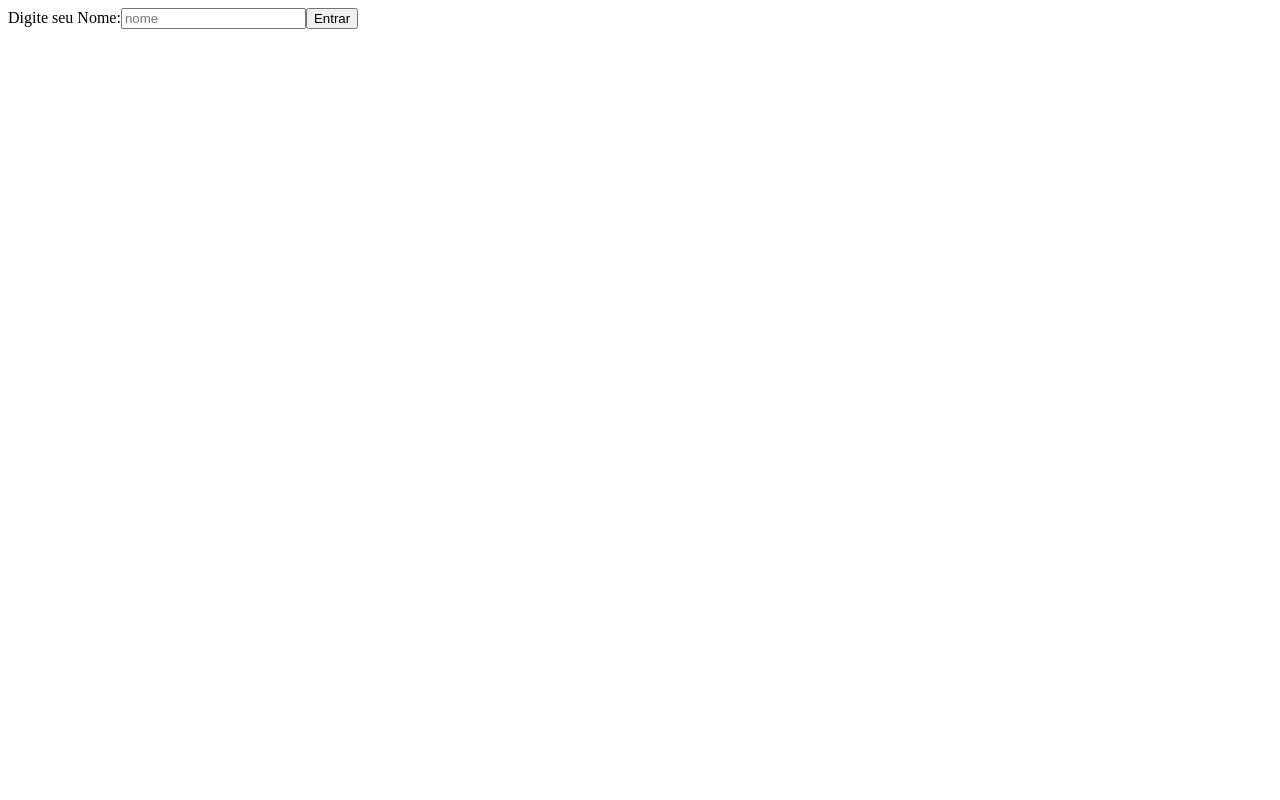
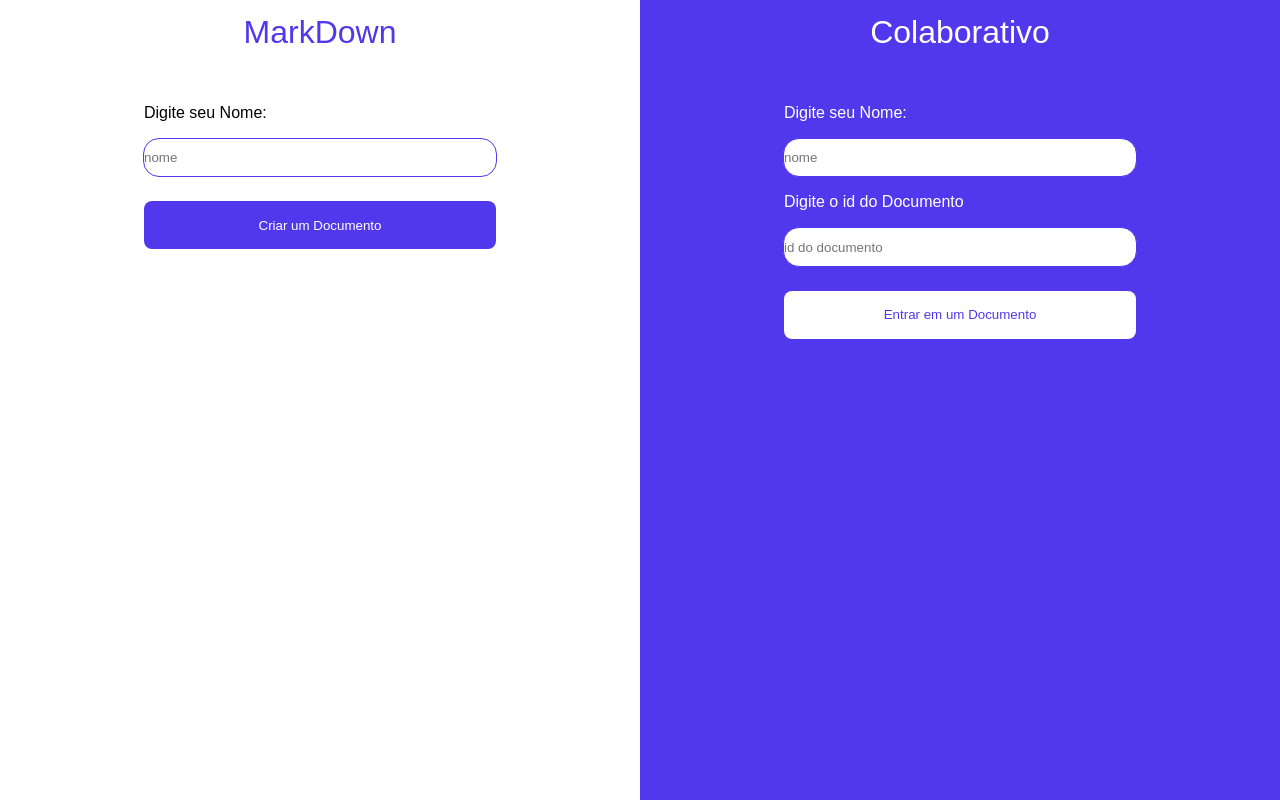
Before and after one commit to felipebaloneker/markdown-colaborated, a React (Create React App) app in the folder client/: page / in a window 1280 px wide. Built offline with nearby package versions, Linux system fonts and the light colour scheme.

Commit message:
updated login style

```diff
--- a/client/package.json
+++ b/client/package.json
@@ -10,6 +10,7 @@
     "react-dom": "^18.1.0",
     "react-router-dom": "^6.3.0",
     "react-scripts": "5.0.1",
+    "sass": "^1.51.0",
     "socket.io-client": "^4.5.0",
     "web-vitals": "^2.1.0"
   },
--- a/client/src/App.css
+++ /dev/null
@@ -1,38 +0,0 @@
-.App {
-  text-align: center;
-}
-
-.App-logo {
-  height: 40vmin;
-  pointer-events: none;
-}
-
-@media (prefers-reduced-motion: no-preference) {
-  .App-logo {
-    animation: App-logo-spin infinite 20s linear;
-  }
-}
-
-.App-header {
-  background-color: #282c34;
-  min-height: 100vh;
-  display: flex;
-  flex-direction: column;
-  align-items: center;
-  justify-content: center;
-  font-size: calc(10px + 2vmin);
-  color: white;
-}
-
-.App-link {
-  color: #61dafb;
-}
-
-@keyframes App-logo-spin {
-  from {
-    transform: rotate(0deg);
-  }
-  to {
-    transform: rotate(360deg);
-  }
-}
--- a/client/src/App.jsx
+++ b/client/src/App.jsx
@@ -2,6 +2,7 @@ import Login from './views/Login'
 import { BrowserRouter, Route, Routes } from 'react-router-dom'
 import Home from './views/Home'
 import { AuthContextProvider } from './context/AuthContext'
+import './App.scss'
 
 function App() {
   return(
--- /dev/null
+++ b/client/src/App.scss
@@ -0,0 +1,21 @@
+*{
+	margin:0;
+	padding:0;
+}
+body{
+  font-family: 'Poppins', sans-serif;
+	overflow-x: hidden;
+}
+.app{
+  width:100%;
+  .app_wrp{
+      width: 100%;
+      max-width: 1280px;
+      overflow: hidden;
+  }
+}
+:root{
+  --background-color:#5138ED;
+  --button-color:#5138ED;
+  --light-color:#fff;
+}
--- a/client/src/views/Login/index.jsx
+++ b/client/src/views/Login/index.jsx
@@ -1,17 +1,20 @@
-import io from 'socket.io-client'
+import io from 'socket.io-client';
 import {useState } from 'react';
 import {useNavigate} from 'react-router-dom'
 import {useAuth} from '../../hook/useAuth';
+import './styles.scss'
 
 function Login(){
     const [name,setName] = useState('')
+    const [room,setRoom] = useState('')
     const navigate = useNavigate()
     const {user,setUser} = useAuth()
+
     if(user){
       navigate(`/markdown`)
     }
-    const onSubmit=(e)=>{
 
+    const loginInDocument=(e)=>{
       e.preventDefault()
       setUser(name)
       // const socket = io.connect('http://localhost:4000');
@@ -21,17 +24,47 @@ function Login(){
 
       navigate(`/markdown`)
     }
+    const createDocument=(e)=>{
+      e.preventDefault()
+      setUser(name)
+      navigate(`/markdown`)
+    }
+
     return (
-      <div className="App">
+      <div className="login">
         <div className='render'>
-          <form onSubmit={onSubmit}>
+          <div className='container'>
+            <div className="title">
+              <h2>MarkDown</h2>
+            </div>
+            <form className="container_wrp" onSubmit={createDocument}>
                 <label>Digite seu Nome:</label>
                 <input type='text' name='nome' placeholder='nome'
                 required
                 onChange={(e) => setName(e.target.value)}
                 />
-              <button>Entrar</button>
+                <button>Criar um Documento</button>
             </form>
+          </div>
+          <div className="container">
+            <div className="subtitle">
+                <h2>Colaborativo</h2>
+            </div>
+            <form className="container_wrp last" onSubmit={createDocument}>
+                <label>Digite seu Nome:</label>
+                <input type='text' name='nome' placeholder='nome'
+                required
+                onChange={(e) => setName(e.target.value)}
+                />
+                <label>Digite o id do Documento</label>
+                <input type='text' name='documento' placeholder='id do documento'
+                onChange={(e) => setRoom(e.target.value)}
+                />
+              <button
+              onClick={loginInDocument}
+              >Entrar em um Documento</button>
+            </form>
+          </div>
         </div>
       </div>
     );
--- /dev/null
+++ b/client/src/views/Login/styles.scss
@@ -0,0 +1,76 @@
+.login{
+    width:100%;
+    height:100vh;
+}
+.render{
+    width:100%;
+    height: 100%;
+    display: grid;
+    grid-template-columns: repeat(2,1fr);
+    .container{
+        width: 100%;
+        height: 100%;
+        display: grid;
+        grid-template-rows: 4rem 1fr;
+        justify-content: center;
+
+    }
+    h2{
+        color: var(--background-color);
+        font-weight: 300;
+        font-size: 2rem;
+    }
+    .title,.subtitle{
+        display: flex;
+        justify-content: center;
+        align-items: center;
+    }
+    .subtitle{
+       h2{
+        color: var(--light-color);
+       }
+    }
+    .container:last-child{
+        background-color: var(--background-color);
+    }
+    .container_wrp{
+        width: 22rem;
+        height: 100%;
+        display: flex;
+        flex-direction: column;
+        padding:1rem;
+        justify-content: flex-start;
+        margin-top: 1rem;
+        align-items: center;
+        border-radius: 2rem;
+        label,input{
+            width:100%;
+            margin:.5rem;
+            border:none;
+            border-radius: 1rem;
+        }
+        input{
+            padding:.7rem 0 .7rem 0;
+            border: .1rem solid var(--background-color);
+        }
+        button{
+            margin-top: 1rem;
+            width: 100%;
+            height:3rem;
+            padding:1rem;
+            border:none;
+            background-color:var(--button-color);
+            color:var(--light-color);
+            border-radius:.5rem;
+        }
+    }
+    .last{
+        button{
+            background-color:var(--light-color);
+            color:var(--background-color)
+        }
+        label{
+            color:var(--light-color)
+        }
+    }
+}
```
Also changed, not shown: 1 other file (tests, documents, lock files or other folders). Lines whose indentation alone changed are shown as unchanged.
